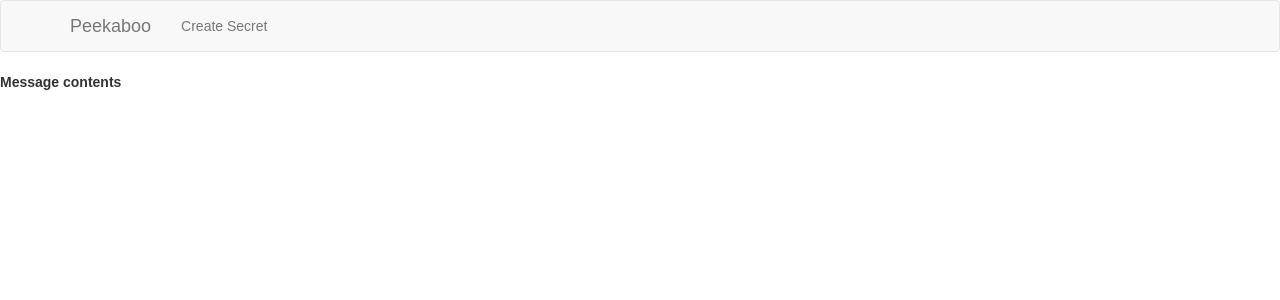
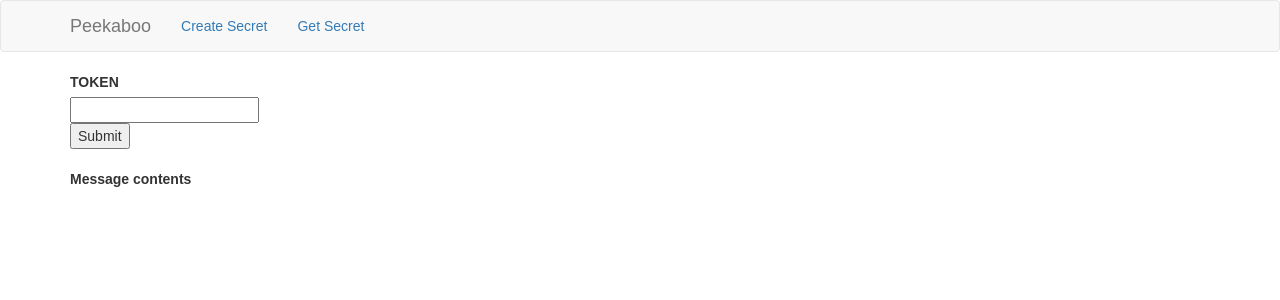
Before and after one commit to leonj1/peekaboo-ui, a React (Create React App) app: page /get/1 in a window 1280 px wide. Shown: the top 300 px of the page. Built offline with nearby package versions, Linux system fonts and the light colour scheme; no server answers.

Commit message:
Got fetch token working

```diff
--- a/src/App.js
+++ b/src/App.js
@@ -3,17 +3,19 @@ import { connect } from 'react-redux';
 import './App.css';
 import {
   BrowserRouter as Router,
-  Route
+  Route,
+  Link
 } from 'react-router-dom';
 import CreateSecret from './CreateSecret';
 import GetSecret from './GetSecret';
-import { submitSecret } from './redux/actions';
+import { submitSecret, fetchSecret } from './redux/actions';
 import { Navbar, NavItem, Nav } from 'react-bootstrap';
 
 class App extends Component {
   constructor(props) {
 	super(props);
-	this.createSecretHanlder = this.createSecretHandler.bind(this);
+	this.createSecretHandler = this.createSecretHandler.bind(this);
+	this.fetchSecret = this.fetchSecret.bind(this);
   }
 
   render() {
@@ -27,27 +29,38 @@ class App extends Component {
               </Navbar.Brand>
             </Navbar.Header>
             <Nav>
-              <NavItem eventKey={1} href="/">Create Secret</NavItem>
+              <NavItem eventKey={1} href="/">
+                  <Link to="/">Create Secret</Link>
+              </NavItem>
+              <NavItem eventKey={2} href="/get/">
+                  <Link to="get">Get Secret</Link>
+              </NavItem>
             </Nav>
           </Navbar>
 
           <Route exact path="/" render={(props) => ( <CreateSecret token={this.props.token} onCreateSecret={this.createSecretHandler}/> )}/>
-          <Route path="/get/:token" component={GetSecret}/>
-          <Route path="/get/:token/:password" component={GetSecret}/>
+          <Route path="/get/" render={(props) => (<GetSecret request={this.props.request} contents={this.props.secret.message} onFetchToken={this.fetchSecret}/> )}/>
         </div>
       </Router>
     );
   }
+
   createSecretHandler = secret => {
     console.log('In parent submitting secret');
   	this.props.createSecretProp(secret);
+  };
+
+  fetchSecret = token => {
+    console.log('In parent fetching secret');
+  	this.props.fetchSecretProp(token);
   }
 }
 
 const mapStateToProps = state => {
 	return {
 		secret: state.secret,
-		token: state.token
+		token: state.token,
+        request: state.request
 	}
 };
 
@@ -55,6 +68,9 @@ const mapDispatchToProps = dispatch => {
 	return {
 		createSecretProp: function(secret) {
 			dispatch(submitSecret(secret));
+		},
+		fetchSecretProp: function(token) {
+			dispatch(fetchSecret(token));
 		}
 	}
 };
--- a/src/CreateSecret.js
+++ b/src/CreateSecret.js
@@ -9,7 +9,7 @@ class CreateSecret extends Component {
 			message: "",
 			expiryMinutes: 60,
 			password: ""
-		}
+		};
 		this.handleMessageChange = this.handleMessageChange.bind(this);
 		this.handlePasswordChange = this.handlePasswordChange.bind(this);
 		this.handleExpiryChange = this.handleExpiryChange.bind(this);
@@ -37,10 +37,10 @@ class CreateSecret extends Component {
 				<div>
 					<label>Password to unlock (beta) </label>
 					<input value={ this.state.password } onChange={ this.handlePasswordChange } type="password" placeholder="Optional" />
-                		</div>
+				</div>
 				<div>
 					<label>Expiry (mins) (beta) </label>
-					<input value={ this.state.expiryMinutes } onChange={ this.handleExpiryChange } type="number" ></input>
+					<input value={ this.state.expiryMinutes } onChange={ this.handleExpiryChange } type="number" />
 				</div>
 				<div>
 					<input onClick={ this.handleSubmit } type="submit"/>
@@ -48,7 +48,7 @@ class CreateSecret extends Component {
 				<div>
  					<br/>
                     <p>Generated token: <a href={"https://peekaboo-api.3camels.us/secrets/" +  this.props.token }>{ this.props.token }</a></p>
-					<p>If password used, just append password at the end durin GET. Example: host/secrets/token/pass</p>
+					<p>If password used, just append password at the end during GET. Example: host/secrets/token/pass</p>
 				</div>
 			</div>
 		)
@@ -56,15 +56,15 @@ class CreateSecret extends Component {
 
     handleMessageChange = event => {
 		this.setState({ message: event.target.value });
-    }
+    };
 
     handleExpiryChange = event => {
 		this.setState({ expiryMinutes: event.target.value });
-    }
+    };
 
 	handlePasswordChange = event => {
 		this.setState({ password: event.target.value });
-	}
+	};
 
 	handleSubmit = function(e) {
         console.log("handing submit");
@@ -75,6 +75,6 @@ class CreateSecret extends Component {
 
 CreateSecret.propTypes = {
 	onCreateSecret: PropTypes.func
-}
+};
 
 export default CreateSecret;
--- a/src/GetSecret.js
+++ b/src/GetSecret.js
@@ -1,47 +1,62 @@
 import React, { Component } from 'react';
-import axios from 'axios';
 import PropTypes from 'prop-types';
 
 class GetSecret extends Component {
 	constructor(props) {
 		super(props);
 		this.state = {
+			token: "",
 			contents: ""
-		}
-	}
-
-    componentDidMount() {
-		console.log('In component did mount: ' + JSON.stringify(this.props));
-		let url = "https://peekaboo-api.3camels.us/secrets/" + this.props.match.params.token;
-        console.log('URL: ' + url);
-		console.log('Params: ' + JSON.stringify(this.props.params));
-        axios
-            .get(url)
-            .then(function(res) {
-                console.log('Setting state: ' + JSON.stringify(res));
-				this.setState({ contents: res.data });
-			}.bind(this))
-            .catch(function(err) {
-				console.log(JSON.stringify(err));
-				this.setState({ contents: err.response.data });
-			}.bind(this))
+		};
+        this.handleMessageChange = this.handleMessageChange.bind(this);
+        this.handleSubmit = this.handleSubmit.bind(this);
 	}
 
 	render() {
 
 		return (
-	        <div>
-	        	<label>Message contents</label>
-	        	<p>{ this.state.contents }</p>
+	        <div className="container">
+				<div>
+					<label>TOKEN</label>
+				</div>
+				<div>
+					<input type="text" onChange={this.handleMessageChange} value={ this.state.password }/>
+				</div>
+				<div>
+					<input onClick={ this.handleSubmit } type="submit"/>
+				</div>
+
+				<br/>
+				<div>
+					<div>
+						<label>Message contents</label>
+					</div>
+					<div>
+						<p>{ this.props.contents }</p>
+					</div>
+				</div>
 	        </div>
 		)
 	}
+
+    handleMessageChange = event => {
+        this.setState({ token: event.target.value });
+    };
+
+    handleSubmit = function(e) {
+        console.log("fetching token " + this.state.token);
+        this.props.onFetchToken && this.props.onFetchToken(this.state.token);
+        e.preventDefault();
+    }
 }
 
 GetSecret.propTypes = {
-	params: PropTypes.shape ({
-		token: PropTypes.string.isRequired
+	onFetchToken: PropTypes.func.isRequired,
+    contents: PropTypes.string.isRequired,
+	request: PropTypes.shape({
+		status: PropTypes.number.isRequired,
+		reason: PropTypes.string.isRequired
 	})
-}
+};
 
 export default GetSecret;
--- a/src/index.js
+++ b/src/index.js
@@ -8,7 +8,7 @@ import { createStore, compose, applyMiddleware } from 'redux';
 import { Provider } from 'react-redux';
 import { START_CREATE_SECRET, FAILED_CREATE_SECRET, SUCCESS_CREATE_SECRET, START_FETCH_SECRET, FAILED_FETCH_SECRET, SUCCESS_FETCH_SECRET } from './redux/actions';
 import createSagaMiddleware from 'redux-saga';
-import mySaga from './sagas/createSecret';
+import rootSaga from './sagas/apiSaga';
 
 const initialState = {
 	secret: {
@@ -16,8 +16,12 @@ const initialState = {
 		expiryMinutes: 60,
 		password: ""
 	},
-	token: ""
-}
+	token: "",
+	request: {
+		status: 200,
+		reason: ""
+	}
+};
 
 // reducers
 function startCreatingSecret(action) {
@@ -26,6 +30,10 @@ function startCreatingSecret(action) {
 }
 function failedCreatingSecret(action) {
 	return action.payload;
+}
+function startFetchingSecret(action) {
+    console.log('actionCreator: startFetchingSecret: ' + JSON.stringify(action));
+    return action.token;
 }
 
 // Actions the store should perform when an action is received
@@ -48,12 +56,28 @@ const myReducer = (state = initialState, action) => {
 				token: action.token,
 			};
 		case START_FETCH_SECRET:
+            return {
+                ...state,
+                token: startFetchingSecret(action),
+            };
 		case FAILED_FETCH_SECRET:
+            return {
+                ...state,
+                request: action.request,
+            };
 		case SUCCESS_FETCH_SECRET:
+            console.log('Reducer: Contents being saved to state: ' + JSON.stringify(action.payload));
+            return {
+                ...state,
+                secret: {
+                    message: action.payload.contents
+                },
+                request: action.payload.request
+            };
 		default:
 			return state;
 	}
-}
+};
 
 const sagaMiddleware = createSagaMiddleware();
 const middleware = [
@@ -70,7 +94,7 @@ const store = createStore(
   enhancer
 );
 
-sagaMiddleware.run(mySaga);
+sagaMiddleware.run(rootSaga);
 
 ReactDOM.render(
   <Provider store={store}>
--- a/src/redux/actions.js
+++ b/src/redux/actions.js
@@ -11,3 +11,10 @@ export function submitSecret(secret) {
 		payload: secret
 	}
 }
+
+export function fetchSecret(token) {
+	return {
+		type: START_FETCH_SECRET,
+		payload: token
+	}
+}
--- /dev/null
+++ b/src/sagas/apiSaga.js
@@ -0,0 +1,65 @@
+import { all, call, put, takeLatest } from 'redux-saga/effects'
+import axios from 'axios';
+import { START_CREATE_SECRET, START_FETCH_SECRET, SUCCESS_CREATE_SECRET, FAILED_CREATE_SECRET, SUCCESS_FETCH_SECRET, FAILED_FETCH_SECRET } from '../redux/actions';
+
+// worker Saga: will be fired on START_CREATE_SECRET actions
+function* createSecret(action) {
+   console.log('SAGA action: ' + JSON.stringify(action));
+   try {
+      console.log('SAGA: Attempting to call backend');
+      const token = yield call(axios.post, "https://peekaboo-api.3camels.us/secrets", action.payload);
+      console.log('SAGA Returned token: ' + JSON.stringify(token));
+      let value = "";
+      if (token) {
+          value = token.data;
+      }
+      yield put({type: SUCCESS_CREATE_SECRET, token: value});
+   } catch (e) {
+      yield put({type: FAILED_CREATE_SECRET, current: e.message});
+   }
+}
+
+// worker Saga: will be fired on START_FETCH_SECRET actions
+function* fetchSecret(action) {
+   console.log('SAGA action: ' + JSON.stringify(action));
+   try {
+      console.log('SAGA: Attempting to call backend');
+      const contents = yield call(axios.get, "https://peekaboo-api.3camels.us/secrets/" + action.payload);
+      console.log('SAGA Returned contents: ' + JSON.stringify(contents));
+      let value = "";
+      if (contents) {
+          value = contents.data;
+      }
+      yield put({
+          type: SUCCESS_FETCH_SECRET,
+          payload: {
+              contents: value,
+              request: {
+                  status: contents.status,
+                  reason: contents.statusText
+              }
+          }
+      });
+   } catch (e) {
+       console.log('SAGA Fetch Secret Failed: ' + JSON.stringify(e));
+      yield put({
+          type: FAILED_FETCH_SECRET,
+          request: {
+              status: e.response.status,
+              reason: e.response.data
+          }
+      });
+   }
+}
+
+const createSecretSaga = takeLatest(START_CREATE_SECRET, createSecret);
+const fetchTokenSaga = takeLatest(START_FETCH_SECRET, fetchSecret);
+
+function* rootSaga() {
+    yield all([
+        fetchTokenSaga,
+        createSecretSaga
+    ])
+}
+
+export default rootSaga;
--- a/src/sagas/createSecret.js
+++ /dev/null
@@ -1,25 +0,0 @@
-import { call, put, takeLatest } from 'redux-saga/effects'
-import axios from 'axios';
-
-// worker Saga: will be fired on START_CREATE_SECRET actions
-function* createSecret(action) {
-   console.log('SAGA action: ' + JSON.stringify(action));
-   try {
-      console.log('SAGA: Attempting to call backend');
-      const token = yield call(axios.post, "https://peekaboo-api.3camels.us/secrets", action.payload);
-      console.log('SAGA Returned token: ' + JSON.stringify(token));
-      let value = "";
-      if (token) {
-          value = token.data;
-      }
-      yield put({type: "SUCCESS_CREATE_SECRET", token: value});
-   } catch (e) {
-      yield put({type: "FAILED_CREATE_SECRET", current: e.message});
-   }
-}
-
-function* mySaga() {
-  yield takeLatest("START_CREATE_SECRET", createSecret);
-}
-
-export default mySaga;
```
